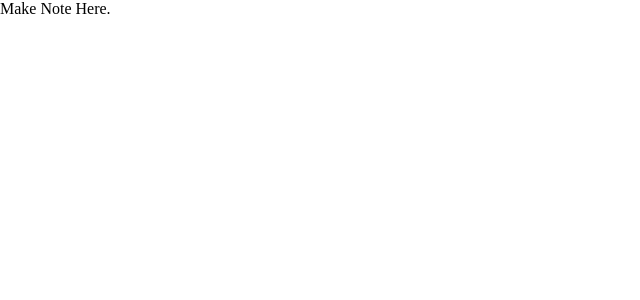
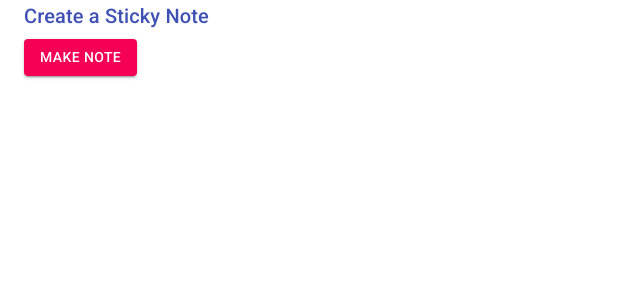
Before and after one commit to shrish-sharma-git/pin-it-react, a React (Create React App) app: page /MakeNote in a window 1280 px wide. Shown: the top 300 px of the page, without its empty margins (0-640 px from the left). Built offline with nearby package versions, Linux system fonts and the light colour scheme.

Commit message:
Added Material Icons Package

```diff
--- a/package.json
+++ b/package.json
@@ -4,6 +4,7 @@
   "private": true,
   "dependencies": {
     "@material-ui/core": "^4.12.2",
+    "@material-ui/icons": "^4.11.2",
     "@testing-library/jest-dom": "^5.14.1",
     "@testing-library/react": "^11.2.7",
     "@testing-library/user-event": "^12.8.3",
--- a/src/components/MakeNote.js
+++ b/src/components/MakeNote.js
@@ -1,10 +1,25 @@
 import React from 'react';
+import { Button, Container, Typography } from '@material-ui/core';
 
 const MakeNote = () => {
     return (
-        <div className="make-note">
-            Make Note Here.
-        </div>
+        <Container>
+            <Typography
+                variant="h6"
+                component="h2"
+                color="primary"
+                gutterBottom
+            >
+                Create a Sticky Note
+            </Typography>
+            <Button
+                onClick={() => console.log('Clicked!')}
+                type="submit"
+                color="secondary"
+                variant="contained">
+                Make Note
+            </Button>
+        </Container>
     );
 }
 
--- a/src/index.css
+++ b/src/index.css
@@ -1,4 +1,3 @@
-*, ::after, ::before {
-  box-sizing: border-box;
+body {
   margin: 0;
 }
```
Also changed, not shown: 1 other file (tests, documents, lock files or other folders).
